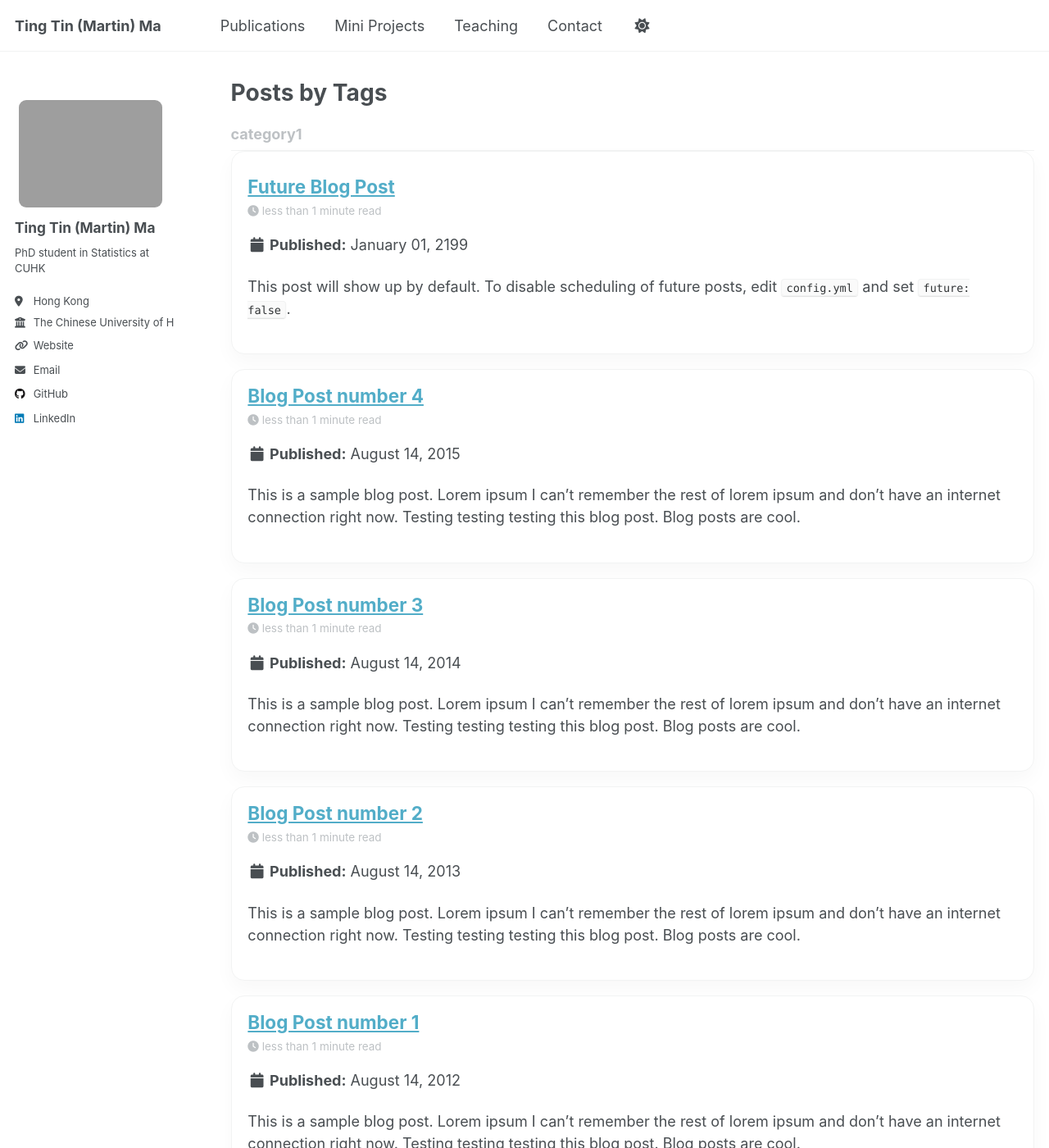
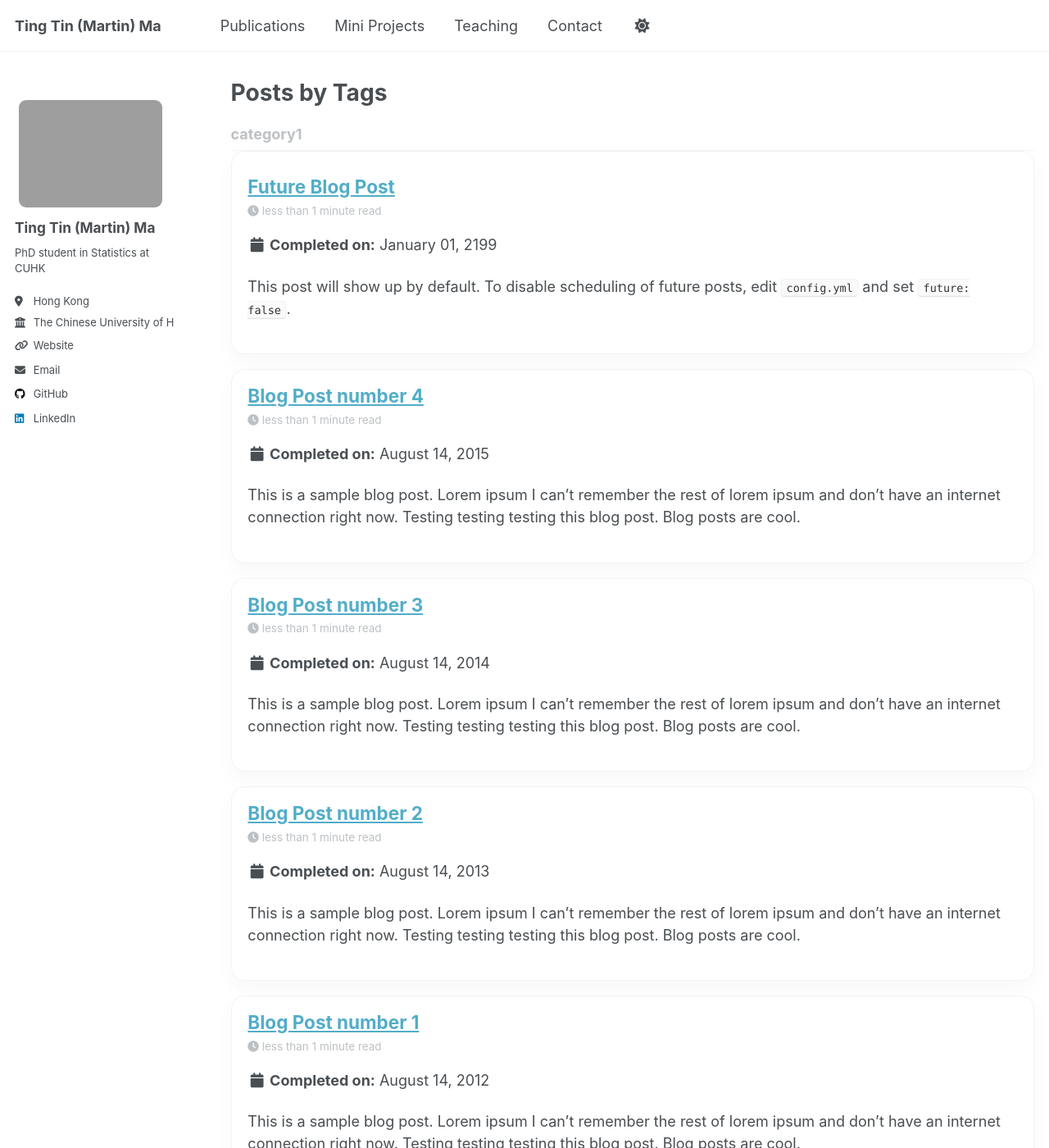
Before and after one commit to martinmtt0902/martinmtt0902.github.io, a Jekyll site: the page built from _pages/tag-archive.html, in a window 1280 px wide and 1400 px high. Shown: the whole window at 82% size. Built offline with Jekyll 4.4.1, drawn with Linux system fonts in a browser that asks for light colours; a script that is not in the unit is left out; some of the changed text lies outside the part shown.

Commit message:
Use completion date label for project archives

```diff
--- a/_includes/archive-single.html
+++ b/_includes/archive-single.html
@@ -48,7 +48,7 @@
         {% elsif post.collection == 'publications' %}
           <p>Published in <i>{{ post.venue }}</i>, {{ post.date | default: "1900-01-01" | date: "%Y" }} </p>
         {% elsif post.date %}
-         <p class="page__date"><strong><i class="fa fa-fw fa-calendar" aria-hidden="true"></i> {{ site.data.ui-text[site.locale].date_label | default: "Completed on:" }}</strong> <time datetime="{{ post.date | default: "1900-01-01" | date_to_xmlschema }}">{{ post.date | default: "1900-01-01" | date: "%B %d, %Y" }}</time></p>
+         <p class="page__date"><strong><i class="fa fa-fw fa-calendar" aria-hidden="true"></i> Completed on:</strong> <time datetime="{{ post.date | default: "1900-01-01" | date_to_xmlschema }}">{{ post.date | default: "1900-01-01" | date: "%B %d, %Y" }}</time></p>
         {% endif %}
 
     {% if post.excerpt and site.read_more != 'enabled' %}
```
